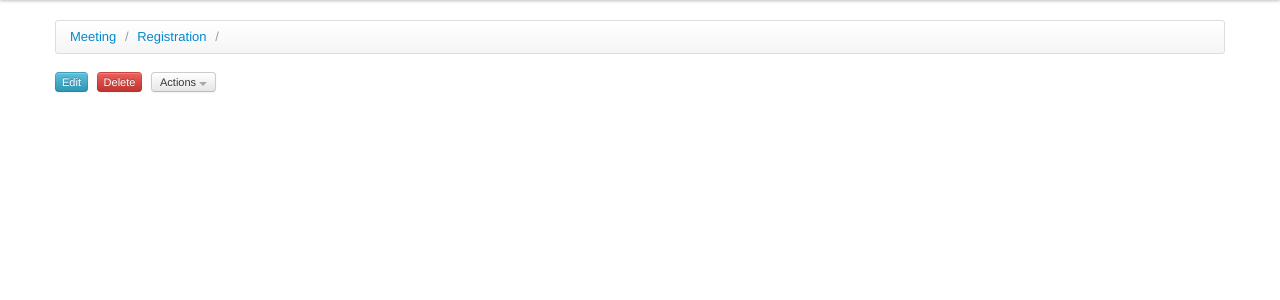
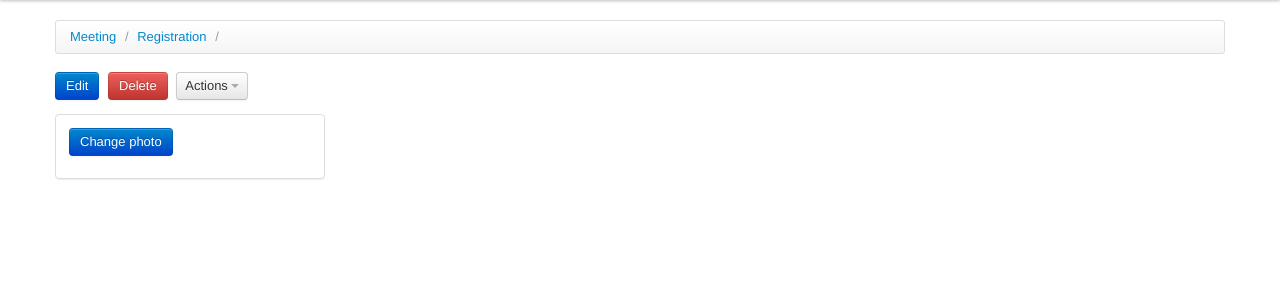
Before and after one commit to dincamihai/cites-meetings, a Flask app: template templates/view.html in a window 1280 px wide. Shown: the part 40-340 px from the top of the page. Run offline with Flask 2, Linux system fonts and the light colour scheme; the template is opened without the code that fills it, so the values that code supplies are empty; parts of the project's set-up code (start-up, migrations or seed data) failed here and were passed over; some libraries are stand-ins or nearby versions.

Commit message:
on person page: view photo and link to change it

```diff
--- a/templates/view.html
+++ b/templates/view.html
@@ -21,21 +21,18 @@
 <div class="btn-toolbar">
 
   <div class="btn-group">
-    <a class="btn btn-mini btn-info"
+    <a class="btn btn-primary"
         href="{{ url_for('webpages.edit', person_id=person.id) }}">Edit</a>
   </div>
 
   <div class="btn-group">
-    <a class="btn btn-mini btn-danger" data-toggle="modal" href="#delete-modal" id="person-delete">Delete</a>
+    <a class="btn btn-danger" data-toggle="modal" href="#delete-modal" id="person-delete">Delete</a>
   </div>
 
   <div class="btn-group">
-    <a class="btn btn-mini dropdown-toggle"
+    <a class="btn dropdown-toggle"
        data-toggle="dropdown">Actions <span class="caret"></span></a>
     <ul class="dropdown-menu">
-      <li><a href="{{ url_for('webpages.edit_photo', person_id=person.id)
-            -}}">Upload photo</a></li>
-      <li class="divider"></li>
       <li><a href="{{ url_for('webpages.credentials', person_id=person.id) }}">Acknowledge details</a></li>
       <li><a href="#"><del>Acknowledge email</del></a></li>
       <li class="divider"></li>
@@ -50,7 +47,35 @@
   </div>
 </div>
 
-{{ mk.widget(person_schema) }}
+<div class="row">
+
+  <div class="span6">
+
+    {{ mk.widget(person_schema) }}
+
+  </div>
+
+  <div class="span3">
+
+    <div class="thumbnail">
+
+      {% if has_photo %}
+        <img src="{{ url_for('webpages.photo', person_id=person.id) }}"><br>
+      {% endif %}
+
+      <div class="caption">
+        <p>
+          <a class="btn btn-primary"
+             href="{{ url_for('webpages.edit_photo', person_id=person.id)
+             -}}">Change photo</a>
+        </p>
+      </div>
+
+    </div>
+
+  </div>
+
+</div>
 
 <div class="modal fade" id="delete-modal">
   <div class="modal-header">
--- a/webpages.py
+++ b/webpages.py
@@ -78,7 +78,8 @@ def view(person_id):
     return flask.render_template("view.html", **{
         "mk": MarkupGenerator(app.jinja_env.get_template("widgets_view.html")),
         "person": person,
-        "person_schema": person_schema
+        "person_schema": person_schema,
+        "has_photo": bool(person.get("photo_id", "")),
     })
 
 @webpages.route("/delete/<int:person_id>", methods=["DELETE"])
@@ -209,12 +210,11 @@ def edit_photo(person_id):
         session.save_person(person_row)
         session.commit()
         flask.flash("New photo saved", "success")
-        url = flask.url_for("webpages.edit_photo", person_id=person_id)
+        url = flask.url_for("webpages.view", person_id=person_id)
         return flask.redirect(url)
 
     return flask.render_template("photo.html", **{
         "person": person_row,
-        "has_photo": bool(person_row.get("photo_id", "")),
     })
 
 
```
Also changed, not shown: templates/photo.html (+0 -10 lines), templates/widgets_view.html (+2 -6 lines).
